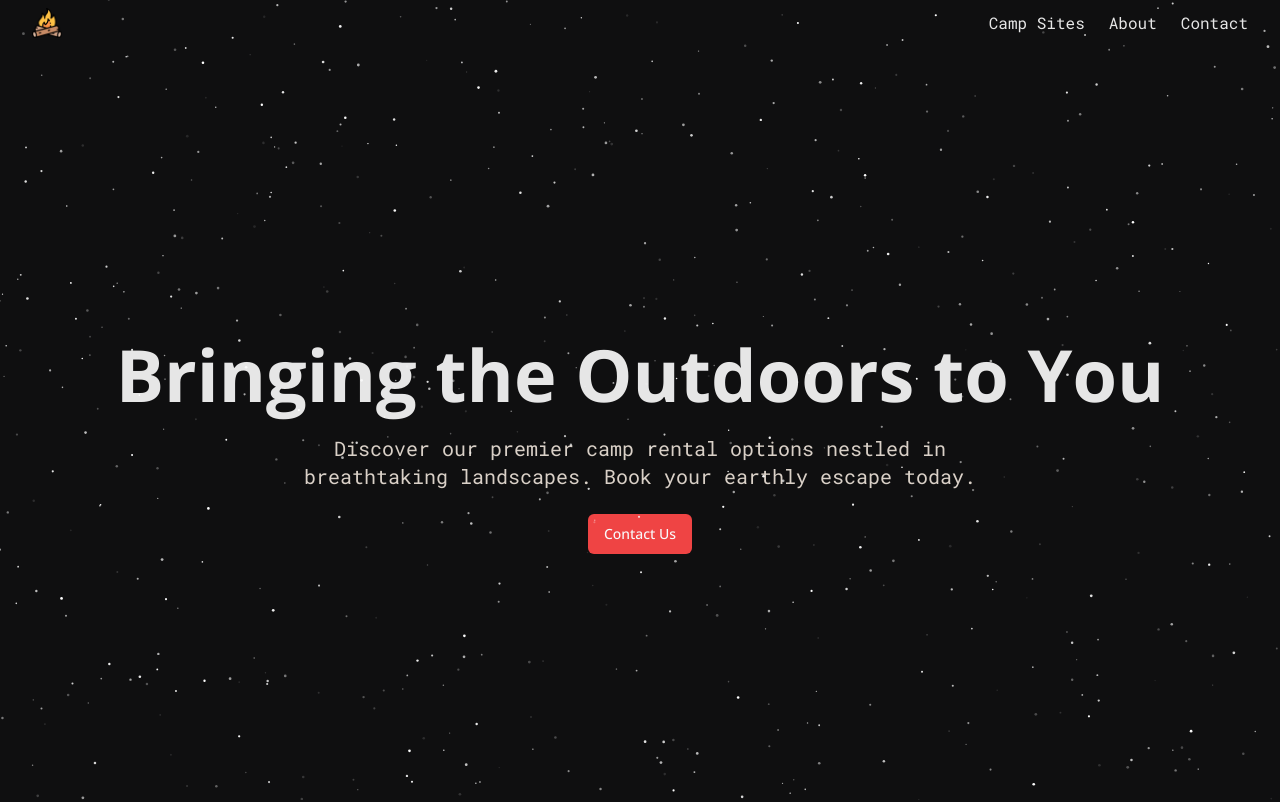
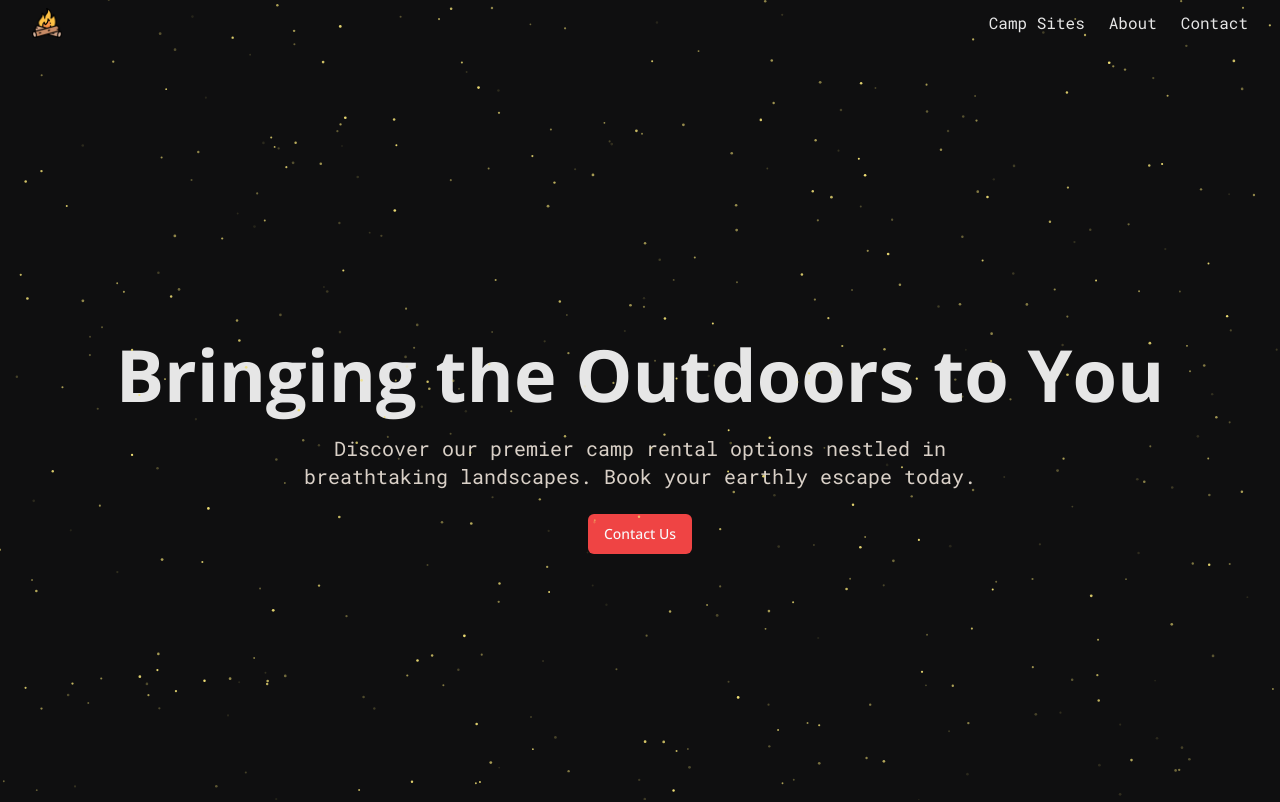
Before and after one commit to ashwinbhagavatula/camp-ease, a Next.js app: page / in a window 1280 px wide. Shown: the top 802 px of the page. Built offline with nearby package versions, Linux system fonts and the light colour scheme.

Commit message:
lighting bug colour for sparkle particles

```diff
--- a/components/Hero.tsx
+++ b/components/Hero.tsx
@@ -11,11 +11,11 @@ const Hero = () => {
       <SparklesCore
         id="tsparticlesfullpage"
         background="transparent"
-        minSize={0.6}
+        minSize={0.9}
         maxSize={1.4}
-        particleDensity={100}
+        particleDensity={70}
         className="w-full h-full"
-        particleColor="#FFFFFF"
+        particleColor="#efde74"
       />
       </div>
         <h1 className='text-5xl md:text-7xl font-bold'>Bringing the Outdoors to You</h1>
--- a/components/ui/sparkles.tsx
+++ b/components/ui/sparkles.tsx
@@ -62,7 +62,7 @@ export const SparklesCore = (props: ParticlesProps) => {
           options={{
             background: {
               color: {
-                value: background || "#0d47a1",
+                value: background || "#0f0f10",
               },
             },
             fullScreen: {
@@ -394,7 +394,7 @@ export const SparklesCore = (props: ParticlesProps) => {
                 width: 1,
               },
               links: {
-                blink: false,
+                blink: true,
                 color: {
                   value: "#fff",
                 },
```
